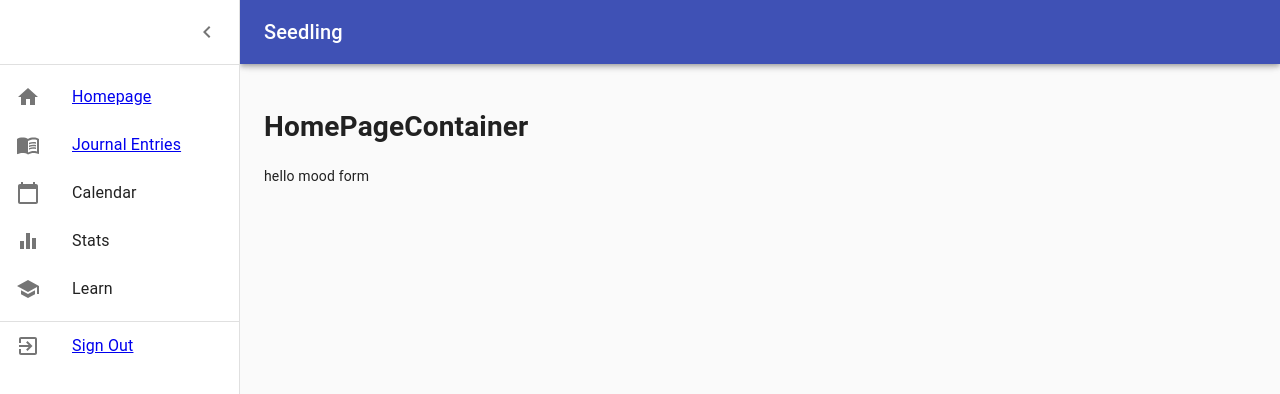
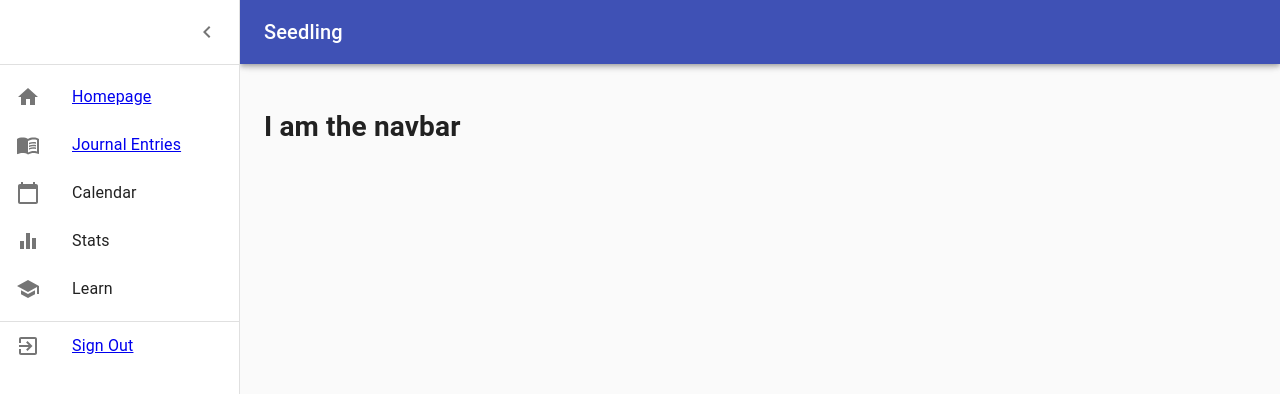
Before and after one commit to aysikh/seedling-by-aysikh, a React (Create React App) app: page /home in a window 1280 px wide. Both pictures are taken after a click on the button "open drawer". Shown: the top 394 px of the page. Built offline with nearby package versions, Linux system fonts and the light colour scheme.

Commit message:
did my first fetch call on goals

```diff
--- a/public/index.html
+++ b/public/index.html
@@ -14,7 +14,6 @@
       manifest.json provides metadata used when your web app is installed on a
       user's mobile device or desktop. See https://developers.google.com/web/fundamentals/web-app-manifest/
     -->
-    <link rel="manifest" href="%PUBLIC_URL%/manifest.json" />
     <!--
       Notice the use of %PUBLIC_URL% in the tags above.
       It will be replaced with the URL of the `public` folder during the build.
--- a/src/App.js
+++ b/src/App.js
@@ -3,7 +3,8 @@ import './App.css'
 import MainContainer from './containers/MainContainer'
 import LogInContainer from './containers/LogInContainer'
 import NewUserContainer from './containers/NewUserContainer'
-// import Navbar from './components/Navbar'
+import NewUserForm from './components/NewUserForm'
+import Navbar from './components/Navbar'
 import { BrowserRouter, Switch, Route } from 'react-router-dom';
 
 
@@ -11,12 +12,14 @@ class App extends Component {
   render(){
     return(
     <BrowserRouter>
+    <Navbar />
       <div>
         <Switch>
           <div>
             <Route path="/login" component={LogInContainer} />
             <Route path="/home" component={MainContainer} />
-            <Route path="/newuser" component={NewUserContainer} />
+            <Route path="/newuser" component={NewUserForm} />
+
           </div>
         </Switch>
       </div>
--- a/src/components/Navbar.js
+++ b/src/components/Navbar.js
@@ -1,4 +1,11 @@
-import React from 'react';
+import React, { Component } from 'react'
+import { NavLink, Redirect, Link } from 'react-router-dom'
+// import { Route, Switch, Redirect, Link } from 'react-router-dom';
+
+// import LogInContainer from './LogInContainer'
+// import NewUserContainer from './NewUserContainer'
+
+// import HomepageContainer from '../containers/HomepageContainer'
 import clsx from 'clsx';
 import { makeStyles, useTheme } from '@material-ui/core/styles';
 import Drawer from '@material-ui/core/Drawer';
@@ -21,6 +28,7 @@ import CalendarTodayIcon from '@material-ui/icons/CalendarToday';
 import EqualizerIcon from '@material-ui/icons/Equalizer';
 import SchoolIcon from '@material-ui/icons/School';
 import ExitToAppIcon from '@material-ui/icons/ExitToApp';
+
 
 const drawerWidth = 240;
 
@@ -81,7 +89,7 @@ const useStyles = makeStyles((theme) => ({
   },
 }));
 
-export default function PersistentDrawerLeft() {
+export default function Navbar() {
   const classes = useStyles();
   const theme = useTheme();
   const [open, setOpen] = React.useState(false);
@@ -95,6 +103,7 @@ export default function PersistentDrawerLeft() {
   };
 
   return (
+
     <div className={classes.root}>
       <CssBaseline />
       <AppBar
@@ -114,7 +123,7 @@ export default function PersistentDrawerLeft() {
             <MenuIcon />
           </IconButton>
           <Typography variant="h6" noWrap>
-            Persistent drawer
+            Seedling
           </Typography>
         </Toolbar>
       </AppBar>
@@ -134,14 +143,17 @@ export default function PersistentDrawerLeft() {
         </div>
         <Divider />
         <List>
-          {<ListItem button key={"Homepage"}>
+          {<NavLink to="/home">
+            <ListItem button key={"Homepage"}>
             <ListItemIcon> <HomeIcon /> </ListItemIcon>
             <ListItemText primary ={"Homepage"} />
-            </ListItem>}
-          {<ListItem button key={"Journal Entries"}>
+            </ListItem>
+          </NavLink>}
+          {<Link to="/newuser"><ListItem button key={"Journal Entries"}>
             <ListItemIcon> <MenuBookIcon /> </ListItemIcon>
             <ListItemText primary ={"Journal Entries"} />
-            </ListItem>}
+            </ListItem>
+            </Link>}
           {<ListItem button key={"Calendar"}>
             <ListItemIcon> <CalendarTodayIcon /> </ListItemIcon>
             <ListItemText primary ={"Calendar"} />
@@ -156,10 +168,11 @@ export default function PersistentDrawerLeft() {
           </ListItem>}
         </List>
         <Divider />
-        {<ListItem button key={"Sign Out"}>
+        {<NavLink to="/login"><ListItem button key={"Sign Out"}>
             <ListItemIcon> <ExitToAppIcon /> </ListItemIcon>
             <ListItemText primary ={"Sign Out"} />
-          </ListItem>}
+          </ListItem>
+          </NavLink>}
       </Drawer>
       <main
         className={clsx(classes.content, {
@@ -167,29 +180,12 @@ export default function PersistentDrawerLeft() {
         })}
       >
         <div className={classes.drawerHeader} />
-        <Typography paragraph>
-          Lorem ipsum dolor sit amet, consectetur adipiscing elit, sed do eiusmod tempor incididunt
-          ut labore et dolore magna aliqua. Rhoncus dolor purus non enim praesent elementum
-          facilisis leo vel. Risus at ultrices mi tempus imperdiet. Semper risus in hendrerit
-          gravida rutrum quisque non tellus. Convallis convallis tellus id interdum velit laoreet id
-          donec ultrices. Odio morbi quis commodo odio aenean sed adipiscing. Amet nisl suscipit
-          adipiscing bibendum est ultricies integer quis. Cursus euismod quis viverra nibh cras.
-          Metus vulputate eu scelerisque felis imperdiet proin fermentum leo. Mauris commodo quis
-          imperdiet massa tincidunt. Cras tincidunt lobortis feugiat vivamus at augue. At augue eget
-          arcu dictum varius duis at consectetur lorem. Velit sed ullamcorper morbi tincidunt. Lorem
-          donec massa sapien faucibus et molestie ac.
-        </Typography>
-        <Typography paragraph>
-          Consequat mauris nunc congue nisi vitae suscipit. Fringilla est ullamcorper eget nulla
-          facilisi etiam dignissim diam. Pulvinar elementum integer enim neque volutpat ac
-          tincidunt. Ornare suspendisse sed nisi lacus sed viverra tellus. Purus sit amet volutpat
-          consequat mauris. Elementum eu facilisis sed odio morbi. Euismod lacinia at quis risus sed
-          vulputate odio. Morbi tincidunt ornare massa eget egestas purus viverra accumsan in. In
-          hendrerit gravida rutrum quisque non tellus orci ac. Pellentesque nec nam aliquam sem et
-          tortor. Habitant morbi tristique senectus et. Adipiscing elit duis tristique sollicitudin
-          nibh sit. Ornare aenean euismod elementum nisi quis eleifend. Commodo viverra maecenas
-          accumsan lacus vel facilisis. Nulla posuere sollicitudin aliquam ultrices sagittis orci a.
-        </Typography>
+
+        <div>
+          <h1>I am the navbar</h1>
+
+        </div>
+
       </main>
     </div>
   );
--- a/src/containers/MainContainer.js
+++ b/src/containers/MainContainer.js
@@ -1,193 +1,204 @@
 import React, { Component } from 'react'
-import { NavLink, Redirect, Link } from 'react-router-dom'
-// import { Route, Switch, Redirect, Link } from 'react-router-dom';
+// import { NavLink, Redirect, Link } from 'react-router-dom'
+// // import { Route, Switch, Redirect, Link } from 'react-router-dom';
 
-import LogInContainer from './LogInContainer'
-import NewUserContainer from './NewUserContainer'
-
-import HomepageContainer from './HomepageContainer'
-import clsx from 'clsx';
-import { makeStyles, useTheme } from '@material-ui/core/styles';
-import Drawer from '@material-ui/core/Drawer';
-import CssBaseline from '@material-ui/core/CssBaseline';
-import AppBar from '@material-ui/core/AppBar';
-import Toolbar from '@material-ui/core/Toolbar';
-import List from '@material-ui/core/List';
-import Typography from '@material-ui/core/Typography';
-import Divider from '@material-ui/core/Divider';
-import IconButton from '@material-ui/core/IconButton';
-import MenuIcon from '@material-ui/icons/Menu';
-import ChevronLeftIcon from '@material-ui/icons/ChevronLeft';
-import ChevronRightIcon from '@material-ui/icons/ChevronRight';
-import ListItem from '@material-ui/core/ListItem';
-import ListItemIcon from '@material-ui/core/ListItemIcon';
-import ListItemText from '@material-ui/core/ListItemText';
-import HomeIcon from '@material-ui/icons/Home';
-import MenuBookIcon from '@material-ui/icons/MenuBook';
-import CalendarTodayIcon from '@material-ui/icons/CalendarToday';
-import EqualizerIcon from '@material-ui/icons/Equalizer';
-import SchoolIcon from '@material-ui/icons/School';
-import ExitToAppIcon from '@material-ui/icons/ExitToApp';
+// import LogInContainer from './LogInContainer'
+// import NewUserContainer from './NewUserContainer'
+import Container from '@material-ui/core/Container';
+// import HomepageContainer from './HomepageContainer'
+// import clsx from 'clsx';
+// import { makeStyles, useTheme } from '@material-ui/core/styles';
+// import Drawer from '@material-ui/core/Drawer';
+// import CssBaseline from '@material-ui/core/CssBaseline';
+// import AppBar from '@material-ui/core/AppBar';
+// import Toolbar from '@material-ui/core/Toolbar';
+// import List from '@material-ui/core/List';
+// import Typography from '@material-ui/core/Typography';
+// import Divider from '@material-ui/core/Divider';
+// import IconButton from '@material-ui/core/IconButton';
+// import MenuIcon from '@material-ui/icons/Menu';
+// import ChevronLeftIcon from '@material-ui/icons/ChevronLeft';
+// import ChevronRightIcon from '@material-ui/icons/ChevronRight';
+// import ListItem from '@material-ui/core/ListItem';
+// import ListItemIcon from '@material-ui/core/ListItemIcon';
+// import ListItemText from '@material-ui/core/ListItemText';
+// import HomeIcon from '@material-ui/icons/Home';
+// import MenuBookIcon from '@material-ui/icons/MenuBook';
+// import CalendarTodayIcon from '@material-ui/icons/CalendarToday';
+// import EqualizerIcon from '@material-ui/icons/Equalizer';
+// import SchoolIcon from '@material-ui/icons/School';
+// import ExitToAppIcon from '@material-ui/icons/ExitToApp';
 
 
-const drawerWidth = 240;
+// const drawerWidth = 240;
 
-const useStyles = makeStyles((theme) => ({
-  root: {
-    display: 'flex',
-  },
-  appBar: {
-    transition: theme.transitions.create(['margin', 'width'], {
-      easing: theme.transitions.easing.sharp,
-      duration: theme.transitions.duration.leavingScreen,
-    }),
-  },
-  appBarShift: {
-    width: `calc(100% - ${drawerWidth}px)`,
-    marginLeft: drawerWidth,
-    transition: theme.transitions.create(['margin', 'width'], {
-      easing: theme.transitions.easing.easeOut,
-      duration: theme.transitions.duration.enteringScreen,
-    }),
-  },
-  menuButton: {
-    marginRight: theme.spacing(2),
-  },
-  hide: {
-    display: 'none',
-  },
-  drawer: {
-    width: drawerWidth,
-    flexShrink: 0,
-  },
-  drawerPaper: {
-    width: drawerWidth,
-  },
-  drawerHeader: {
-    display: 'flex',
-    alignItems: 'center',
-    padding: theme.spacing(0, 1),
-    // necessary for content to be below app bar
-    ...theme.mixins.toolbar,
-    justifyContent: 'flex-end',
-  },
-  content: {
-    flexGrow: 1,
-    padding: theme.spacing(3),
-    transition: theme.transitions.create('margin', {
-      easing: theme.transitions.easing.sharp,
-      duration: theme.transitions.duration.leavingScreen,
-    }),
-    marginLeft: -drawerWidth,
-  },
-  contentShift: {
-    transition: theme.transitions.create('margin', {
-      easing: theme.transitions.easing.easeOut,
-      duration: theme.transitions.duration.enteringScreen,
-    }),
-    marginLeft: 0,
-  },
-}));
+// const useStyles = makeStyles((theme) => ({
+//   root: {
+//     display: 'flex',
+//   },
+//   appBar: {
+//     transition: theme.transitions.create(['margin', 'width'], {
+//       easing: theme.transitions.easing.sharp,
+//       duration: theme.transitions.duration.leavingScreen,
+//     }),
+//   },
+//   appBarShift: {
+//     width: `calc(100% - ${drawerWidth}px)`,
+//     marginLeft: drawerWidth,
+//     transition: theme.transitions.create(['margin', 'width'], {
+//       easing: theme.transitions.easing.easeOut,
+//       duration: theme.transitions.duration.enteringScreen,
+//     }),
+//   },
+//   menuButton: {
+//     marginRight: theme.spacing(2),
+//   },
+//   hide: {
+//     display: 'none',
+//   },
+//   drawer: {
+//     width: drawerWidth,
+//     flexShrink: 0,
+//   },
+//   drawerPaper: {
+//     width: drawerWidth,
+//   },
+//   drawerHeader: {
+//     display: 'flex',
+//     alignItems: 'center',
+//     padding: theme.spacing(0, 1),
+//     // necessary for content to be below app bar
+//     ...theme.mixins.toolbar,
+//     justifyContent: 'flex-end',
+//   },
+//   content: {
+//     flexGrow: 1,
+//     padding: theme.spacing(3),
+//     transition: theme.transitions.create('margin', {
+//       easing: theme.transitions.easing.sharp,
+//       duration: theme.transitions.duration.leavingScreen,
+//     }),
+//     marginLeft: -drawerWidth,
+//   },
+//   contentShift: {
+//     transition: theme.transitions.create('margin', {
+//       easing: theme.transitions.easing.easeOut,
+//       duration: theme.transitions.duration.enteringScreen,
+//     }),
+//     marginLeft: 0,
+//   },
+// }));
+
+// export default function MainContainer() {
+//   const classes = useStyles();
+//   const theme = useTheme();
+//   const [open, setOpen] = React.useState(false);
+
+//   const handleDrawerOpen = () => {
+//     setOpen(true);
+//   };
+
+//   const handleDrawerClose = () => {
+//     setOpen(false);
+//   };
+
+//   return (
+
+//     <div className={classes.root}>
+//       <CssBaseline />
+//       <AppBar
+//         position="fixed"
+//         className={clsx(classes.appBar, {
+//           [classes.appBarShift]: open,
+//         })}
+//       >
+//         <Toolbar>
+//           <IconButton
+//             color="inherit"
+//             aria-label="open drawer"
+//             onClick={handleDrawerOpen}
+//             edge="start"
+//             className={clsx(classes.menuButton, open && classes.hide)}
+//           >
+//             <MenuIcon />
+//           </IconButton>
+//           <Typography variant="h6" noWrap>
+//             Seedling
+//           </Typography>
+//         </Toolbar>
+//       </AppBar>
+//       <Drawer
+//         className={classes.drawer}
+//         variant="persistent"
+//         anchor="left"
+//         open={open}
+//         classes={{
+//           paper: classes.drawerPaper,
+//         }}
+//       >
+//         <div className={classes.drawerHeader}>
+//           <IconButton onClick={handleDrawerClose}>
+//             {theme.direction === 'ltr' ? <ChevronLeftIcon /> : <ChevronRightIcon />}
+//           </IconButton>
+//         </div>
+//         <Divider />
+//         <List>
+//           {<NavLink to="/home">
+//             <ListItem button key={"Homepage"}>
+//             <ListItemIcon> <HomeIcon /> </ListItemIcon>
+//             <ListItemText primary ={"Homepage"} />
+//             </ListItem>
+//           </NavLink>}
+//           {<Link to="/newuser"><ListItem button key={"Journal Entries"}>
+//             <ListItemIcon> <MenuBookIcon /> </ListItemIcon>
+//             <ListItemText primary ={"Journal Entries"} />
+//             </ListItem>
+//             </Link>}
+//           {<ListItem button key={"Calendar"}>
+//             <ListItemIcon> <CalendarTodayIcon /> </ListItemIcon>
+//             <ListItemText primary ={"Calendar"} />
+//           </ListItem>}
+//           {<ListItem button key={"Stats"}>
+//             <ListItemIcon> <EqualizerIcon /> </ListItemIcon>
+//             <ListItemText primary ={"Stats"} />
+//           </ListItem>}
+//           {<ListItem button key={"Learn"}>
+//             <ListItemIcon> <SchoolIcon /> </ListItemIcon>
+//             <ListItemText primary ={"Learn"} />
+//           </ListItem>}
+//         </List>
+//         <Divider />
+//         {<NavLink to="/login"><ListItem button key={"Sign Out"}>
+//             <ListItemIcon> <ExitToAppIcon /> </ListItemIcon>
+//             <ListItemText primary ={"Sign Out"} />
+//           </ListItem>
+//           </NavLink>}
+//       </Drawer>
+//       <main
+//         className={clsx(classes.content, {
+//           [classes.contentShift]: open,
+//         })}
+//       >
+//         <div className={classes.drawerHeader} />
+
+//         <div>
+//           {/* <h1>I am the main container</h1> */}
+
+//           <HomepageContainer />
+//         </div>
+
+//       </main>
+//     </div>
+//   );
+// }
 
 export default function MainContainer() {
-  const classes = useStyles();
-  const theme = useTheme();
-  const [open, setOpen] = React.useState(false);
+  return (
+    <div>
+      <Container maxWidth="lg">
+    <h1> main container </h1>
 
-  const handleDrawerOpen = () => {
-    setOpen(true);
-  };
-
-  const handleDrawerClose = () => {
-    setOpen(false);
-  };
-
-  return (
-
-    <div className={classes.root}>
-      <CssBaseline />
-      <AppBar
-        position="fixed"
-        className={clsx(classes.appBar, {
-          [classes.appBarShift]: open,
-        })}
-      >
-        <Toolbar>
-          <IconButton
-            color="inherit"
-            aria-label="open drawer"
-            onClick={handleDrawerOpen}
-            edge="start"
-            className={clsx(classes.menuButton, open && classes.hide)}
-          >
-            <MenuIcon />
-          </IconButton>
-          <Typography variant="h6" noWrap>
-            Seedling
-          </Typography>
-        </Toolbar>
-      </AppBar>
-      <Drawer
-        className={classes.drawer}
-        variant="persistent"
-        anchor="left"
-        open={open}
-        classes={{
-          paper: classes.drawerPaper,
-        }}
-      >
-        <div className={classes.drawerHeader}>
-          <IconButton onClick={handleDrawerClose}>
-            {theme.direction === 'ltr' ? <ChevronLeftIcon /> : <ChevronRightIcon />}
-          </IconButton>
-        </div>
-        <Divider />
-        <List>
-          {<NavLink to="/home">
-            <ListItem button key={"Homepage"}>
-            <ListItemIcon> <HomeIcon /> </ListItemIcon>
-            <ListItemText primary ={"Homepage"} />
-            </ListItem>
-          </NavLink>}
-          {<Link to="/newuser"><ListItem button key={"Journal Entries"}>
-            <ListItemIcon> <MenuBookIcon /> </ListItemIcon>
-            <ListItemText primary ={"Journal Entries"} />
-            </ListItem>
-            </Link>}
-          {<ListItem button key={"Calendar"}>
-            <ListItemIcon> <CalendarTodayIcon /> </ListItemIcon>
-            <ListItemText primary ={"Calendar"} />
-          </ListItem>}
-          {<ListItem button key={"Stats"}>
-            <ListItemIcon> <EqualizerIcon /> </ListItemIcon>
-            <ListItemText primary ={"Stats"} />
-          </ListItem>}
-          {<ListItem button key={"Learn"}>
-            <ListItemIcon> <SchoolIcon /> </ListItemIcon>
-            <ListItemText primary ={"Learn"} />
-          </ListItem>}
-        </List>
-        <Divider />
-        {<NavLink to="/login"><ListItem button key={"Sign Out"}>
-            <ListItemIcon> <ExitToAppIcon /> </ListItemIcon>
-            <ListItemText primary ={"Sign Out"} />
-          </ListItem>
-          </NavLink>}
-      </Drawer>
-      <main
-        className={clsx(classes.content, {
-          [classes.contentShift]: open,
-        })}
-      >
-        <div className={classes.drawerHeader} />
-
-        <div>
-          {/* <h1>I am the main container</h1> */}
-
-          <HomepageContainer />
-        </div>
-
-      </main>
+      </Container>
     </div>
-  );
+  )
 }
```
Also changed, not shown: src/components/NewUserForm.js (+33 -16 lines), public/manifest.json (deleted).
